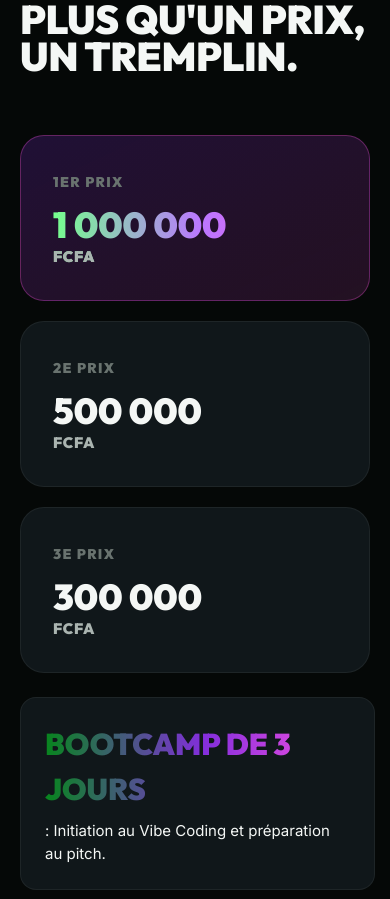
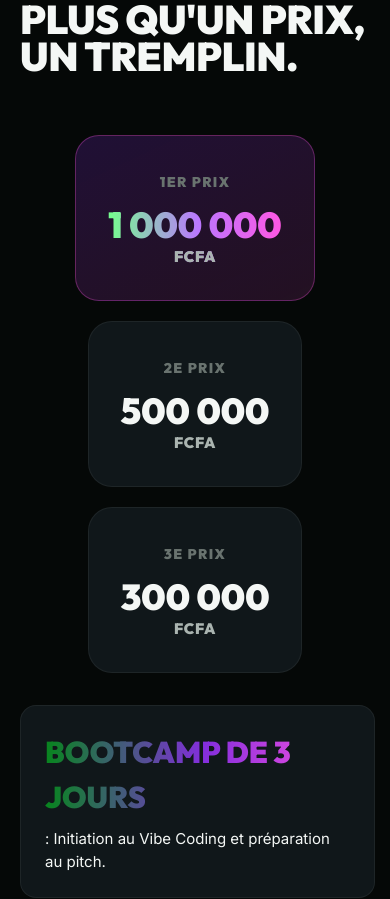
Before and after one commit to Reinvent-Labs/vibeathon-platform, a Next.js app: page / in a window 390 px wide. Shown: the part 4620-5519 px from the top of the page. Built offline with nearby package versions, Linux system fonts and the light colour scheme; no server answers; the database is empty.

Commit message:
Center prize cards and ticket grid; flex layout so single card centers

```diff
--- a/app/styles/site.css
+++ b/app/styles/site.css
@@ -136,9 +136,9 @@ section { position: relative; }
 .tl-row .body .par { display:inline-block; margin-top:10px; font-size:12px; text-transform:uppercase; letter-spacing:.1em; padding:5px 12px; border-radius:var(--r-pill); background:rgba(186,119,255,.14); color:var(--purple-lt); }
 
 /* ---- Prizes ---- */
-.prize-grid { display:grid; grid-template-columns: repeat(3,1fr); gap: 20px; margin-bottom: 24px; }
-.prize { padding: 36px 32px; border-radius: var(--r-lg); background:var(--bg-2); border:1px solid var(--line-2); position:relative; overflow:hidden; }
-.prize.gold { background: linear-gradient(155deg, rgba(131,46,220,.22), rgba(255,84,226,.12)); border-color: rgba(255,84,226,.3); }
+.prize-grid { display:flex; flex-wrap:wrap; justify-content:center; gap: 20px; margin-bottom: 32px; }
+.prize { padding: 36px 32px; border-radius: var(--r-lg); background:var(--bg-2); border:1px solid var(--line-2); position:relative; overflow:hidden; flex:1 1 220px; max-width:340px; text-align:center; }
+.prize.gold { background: linear-gradient(155deg, rgba(131,46,220,.22), rgba(255,84,226,.12)); border-color: rgba(255,84,226,.3); flex-basis:280px; }
 .prize .rank { font-family:'Outfit',sans-serif; font-weight:900; font-size:14px; letter-spacing:.1em; color:var(--ink-faint); text-transform:uppercase; }
 .prize .amt { font-family:'Outfit',sans-serif; font-weight:900; font-size: clamp(36px,4vw,56px); line-height:1; margin-top:14px; }
 .prize .amt small { font-size:.42em; color:var(--ink-soft); display:block; margin-top:6px; letter-spacing:.04em; }
@@ -255,7 +255,9 @@ section { position: relative; }
 
 @media (max-width: 900px) {
   .concept, .criteria { grid-template-columns: 1fr; gap:40px; }
-  .act-grid, .prize-grid, .perks, .org-grid { grid-template-columns: 1fr; }
+  .act-grid, .perks, .org-grid { grid-template-columns: 1fr; }
+  .prize-grid { flex-direction: column; align-items: center; }
+  .prize, .prize.gold { max-width: 100%; flex-basis: auto; }
   .act-card.wide { grid-column: auto; }
   .sec-pad { padding: 80px 0; }
 }
@@ -304,11 +306,12 @@ section { position: relative; }
 }
 
 /* ---- Tickets / passes (landing #billets) ---- */
-.ticket-grid { display:grid; grid-template-columns: repeat(3,1fr); gap: 20px; margin-top: 40px; }
+.ticket-grid { display:flex; flex-wrap:wrap; justify-content:center; gap: 20px; margin-top: 40px; }
 .ticket-card {
   position:relative; display:flex; flex-direction:column; padding: 30px 28px 28px;
   border-radius: var(--r-lg); background: var(--bg-2); border:1px solid var(--line-2);
   overflow:hidden; transition: transform .25s ease, border-color .25s ease;
+  flex: 1 1 280px; max-width: 380px;
 }
 .ticket-card:hover { transform: translateY(-6px); border-color: color-mix(in srgb, var(--cat) 50%, transparent); }
 .ticket-card .ticket-bar { position:absolute; inset:0 0 auto 0; height:5px; background: var(--cat); }
```
